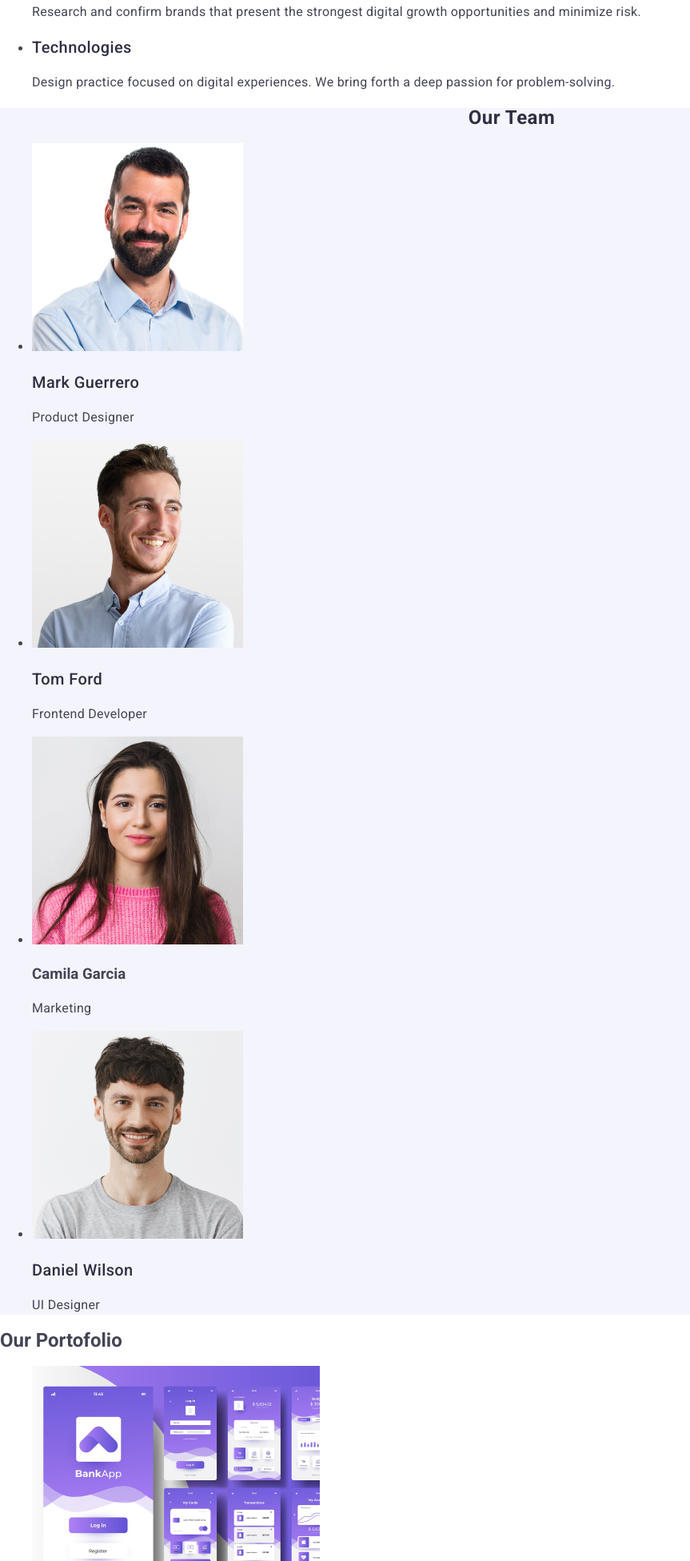
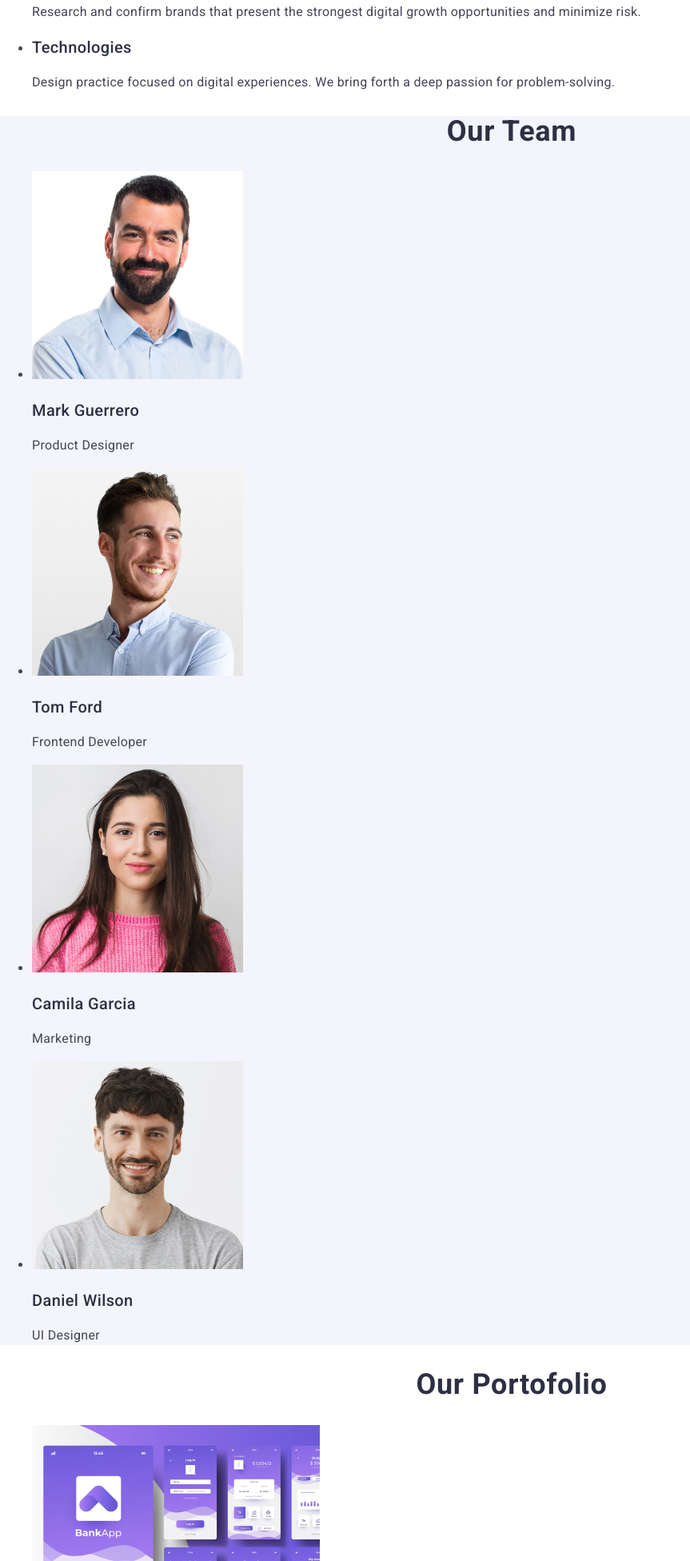
Before and after one commit to RoxanaIliasi/goit-markup-hw-02, a plain HTML site: page index.html in a window 1280 px wide. Shown: the part 640-2592 px from the top of the page at 80% size, without its empty margins (0-863 px from the left). Drawn offline with nearby package versions, Linux system fonts and the light colour scheme.

Commit message:
style.css

```diff
--- a/css/styles.css
+++ b/css/styles.css
@@ -89,8 +89,8 @@ span {
     background-color: #FFFFFF;
 }
 .title {
-    stilul font-size: 36px;
-    gn stilul line-height: 1.11;
+    font-size: 36px;
+    line-height: 1.11;
     text-align: center;
     letter-spacing: 0.02em;
     text-transform: capitalize;
@@ -116,6 +116,14 @@ span {
 .title {
     stilul font-size: 36px;
     gn stilul line-height: 1.11;
+    text-align: center;
+    letter-spacing: 0.02em;
+    text-transform: capitalize;
+    color: #2e2f42;
+}
+.title_three{
+    font-size: 36px;
+    line-height: 1.11;
     text-align: center;
     letter-spacing: 0.02em;
     text-transform: capitalize;
--- a/index.html
+++ b/index.html
@@ -86,46 +86,46 @@
       <section class="team">
         <h2 class="title">Our Team</h2>
         <ul>
-          <li class="team">
+          <li>
             <img
               src="./images/Mark_Guerrero.jpg"
               alt="Photo Mark Guerrero"
               width="264"
               height="260"
-
+             class="team"
             />
             <h3 class="title_two">Mark Guerrero</h3>
             <p class="our_team">Product Designer</p>
           </li>
-          <li class="team">
+          <li>
             <img
               src="./images/Tom_Ford.jpg"
               alt="Photo Tom Ford"
               width="264"
               height="260"
-
+              class="team"
             />
             <h3 class="title_two">Tom Ford</h3>
             <p class="our_team">Frontend Developer</p>
           </li>
-          <li  class="team">
+          <li>
             <img
               src="./images/Camila_Garcia.jpg"
               alt="Photo Camila Garcia"
               width="264"
               height="260"
-
+             class="team"
             />
-            <h3 class="title_ywo">Camila Garcia</h3>
+            <h3 class="title_two">Camila Garcia</h3>
             <p class="our_team">Marketing</p>
           </li>
-          <li class="team">
+          <li>
             <img
               src="./images/Daniel_Wilson.jpg"
               alt="Photo Daniel Wilson"
               width="264"
               height="260"
-
+              class="team"
             />
             <h3 class="title_two">Daniel Wilson</h3>
             <p class="our_team">UI Designer</p>
```
